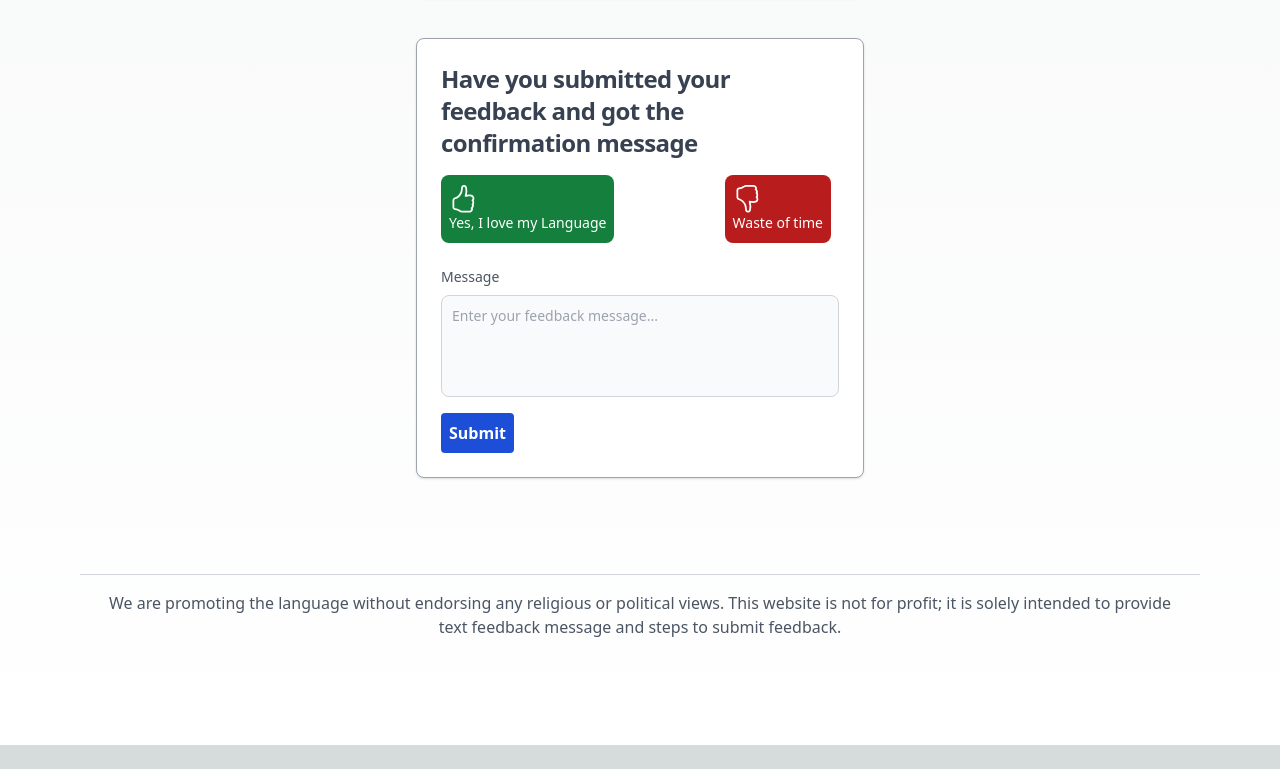
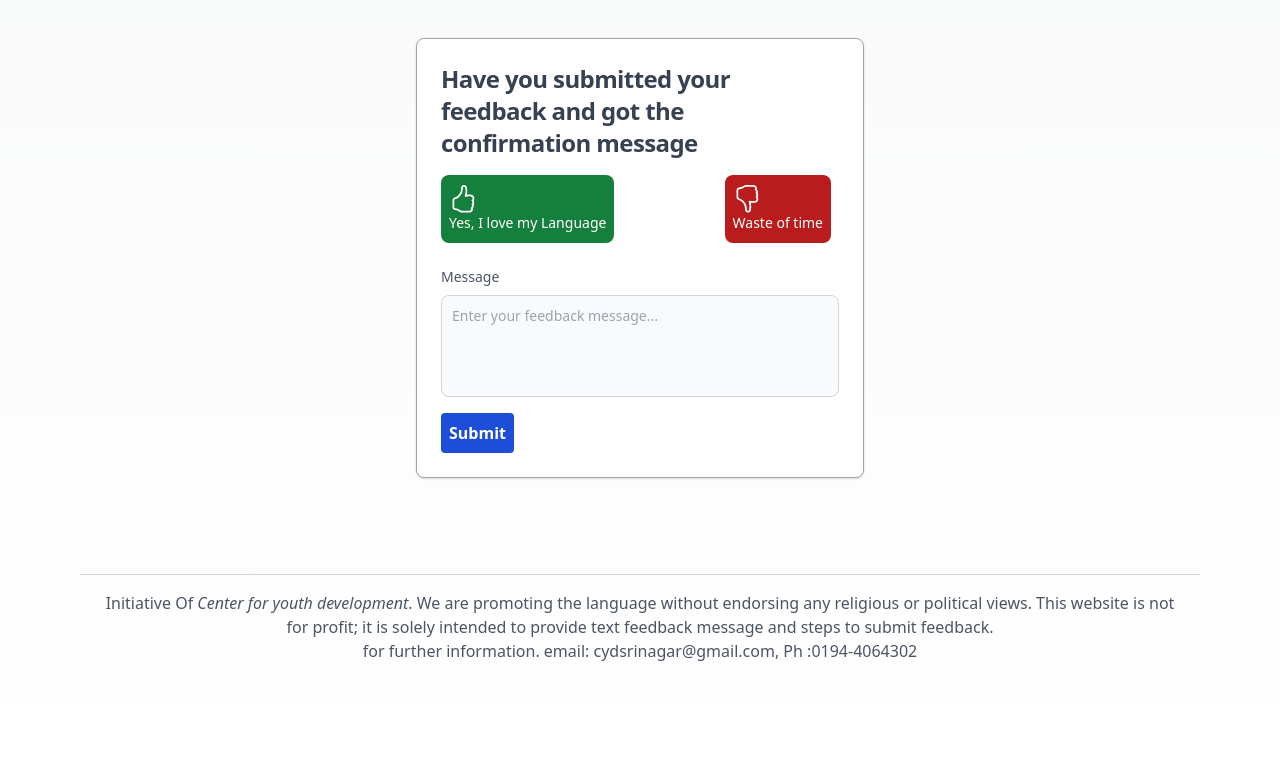
Before and after one commit to rjmk159/supportks, a Next.js app: page / in a window 1280 px wide. Shown: the part 4758-5527 px from the top of the page. Before the commit the page ends 5503 px from the top, so only its background shows below. Built offline with nearby package versions, Linux system fonts and the light colour scheme.

Commit message:
Adding message

```diff
--- a/src/omponents/Form.jsx
+++ b/src/omponents/Form.jsx
@@ -21,7 +21,7 @@ const ThumbsForm = ({ handleSubmitFeedback }) => {
   };
   const handleSubmitFeedbackCall = () => {
     if (showThankyou) return;
-    if (!message || !selected) return;
+    if (!message && !selected) return;
     handleSubmitFeedback(selected, message);
 
     setTimeout(() => {
--- a/src/pages/index.js
+++ b/src/pages/index.js
@@ -348,9 +348,14 @@ export default function Home() {
       </div>
       <footer className="border-t border-gray-300 p-4 text-center w-full mt-24">
         <p className="text-gray-600">
-          We are promoting the language without endorsing any religious or
-          political views. This website is not for profit; it is solely intended
-          to provide text feedback message and steps to submit feedback.
+          Initiative Of <i>Center for youth development</i>. We are promoting
+          the language without endorsing any religious or political views. This
+          website is not for profit; it is solely intended to provide text
+          feedback message and steps to submit feedback.
+          <br />
+          for further information. email:{" "}
+          <a href="mail:cydsrinagar@gmail.com">cydsrinagar@gmail.com</a>, Ph :
+          <a href="tel:+911944064302">0194-4064302</a>
         </p>
       </footer>
       {/* <!-- Main modal --> */}
```
